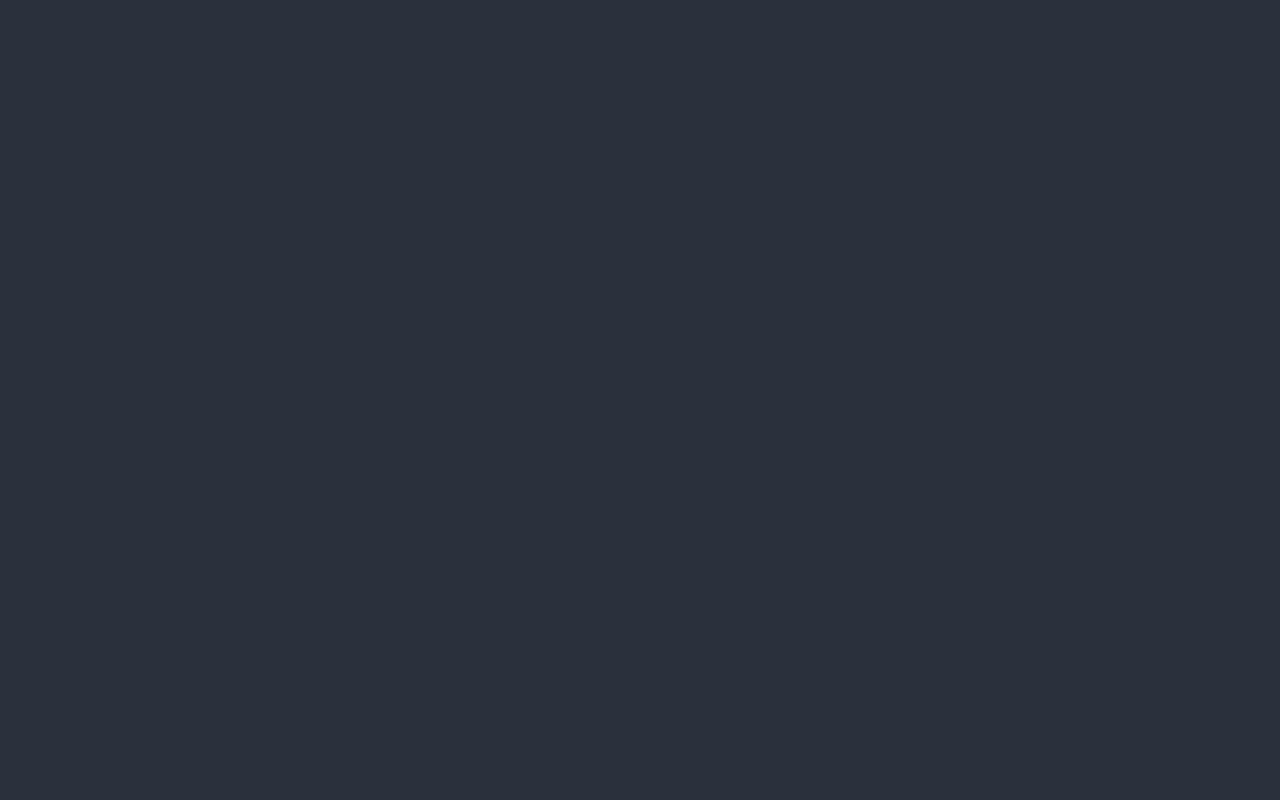
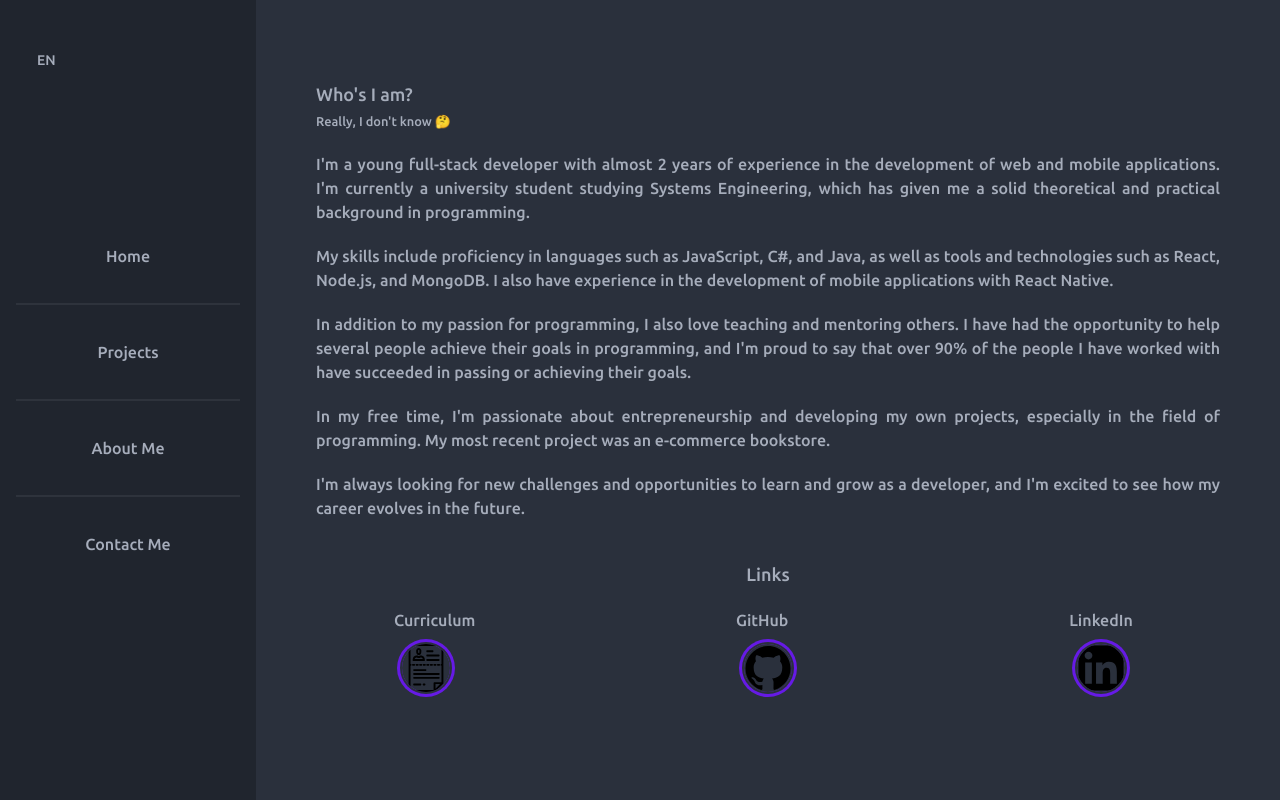
Before and after one commit to johaortiz/new-portfolio, a React (Vite) app: page /about in a window 1280 px wide. Before the commit this address had no page. Built offline with nearby package versions, Linux system fonts and the light colour scheme.

Commit message:
fix urls -me

```diff
--- a/src/App.jsx
+++ b/src/App.jsx
@@ -13,8 +13,8 @@ function App() {
       <Routes>
         <Route exact path='/' element={<Suspense fallback={<>Loading...</>}><Drawer Component={Home} /></Suspense>} />
         <Route exact path='/projects' element={<Suspense fallback={<>Loading...</>}><Drawer Component={Experiencie} /></Suspense>} />
-        <Route exact path='/about-me' element={<Suspense fallback={<>Loading...</>}><Drawer Component={About} /></Suspense>} />
-        <Route exact path='/contact-me' element={<Suspense fallback={<>Loading...</>}><Drawer Component={Contact} /></Suspense>} />
+        <Route exact path='/about' element={<Suspense fallback={<>Loading...</>}><Drawer Component={About} /></Suspense>} />
+        <Route exact path='/contact' element={<Suspense fallback={<>Loading...</>}><Drawer Component={Contact} /></Suspense>} />
       </Routes>
     </div>
   );
--- a/src/components/Drawer/index.jsx
+++ b/src/components/Drawer/index.jsx
@@ -31,9 +31,9 @@ function Drawer({ Component }) {
                     <div className="divider"></div>
                     <li className="w-full"><Link to='/projects' className="flex justify-center">{language === 'en' ? 'Projects' : 'Proyectos'}</Link></li>
                     <div className="divider"></div>
-                    <li className="w-full"><Link to='/about-me' className="flex justify-center">{language === 'en' ? 'About Me' : 'Sobre mí'}</Link></li>
+                    <li className="w-full"><Link to='/about' className="flex justify-center">{language === 'en' ? 'About Me' : 'Sobre mí'}</Link></li>
                     <div className="divider"></div>
-                    <li className="w-full"><Link to='/contact-me' className="flex justify-center">{language === 'en' ? 'Contact Me' : 'Contáctame'}</Link></li>
+                    <li className="w-full"><Link to='/contact' className="flex justify-center">{language === 'en' ? 'Contact Me' : 'Contáctame'}</Link></li>
                 </ul>
             </div>
         </div>
```
